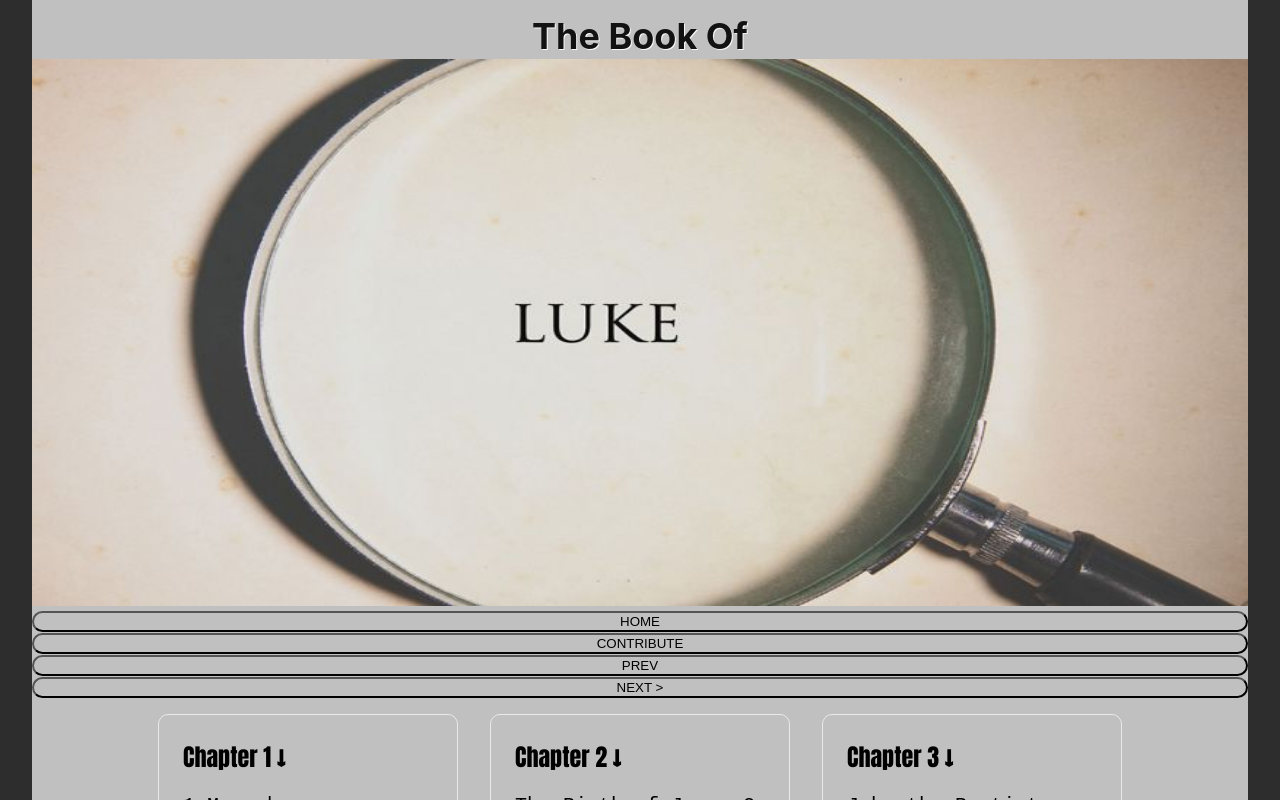
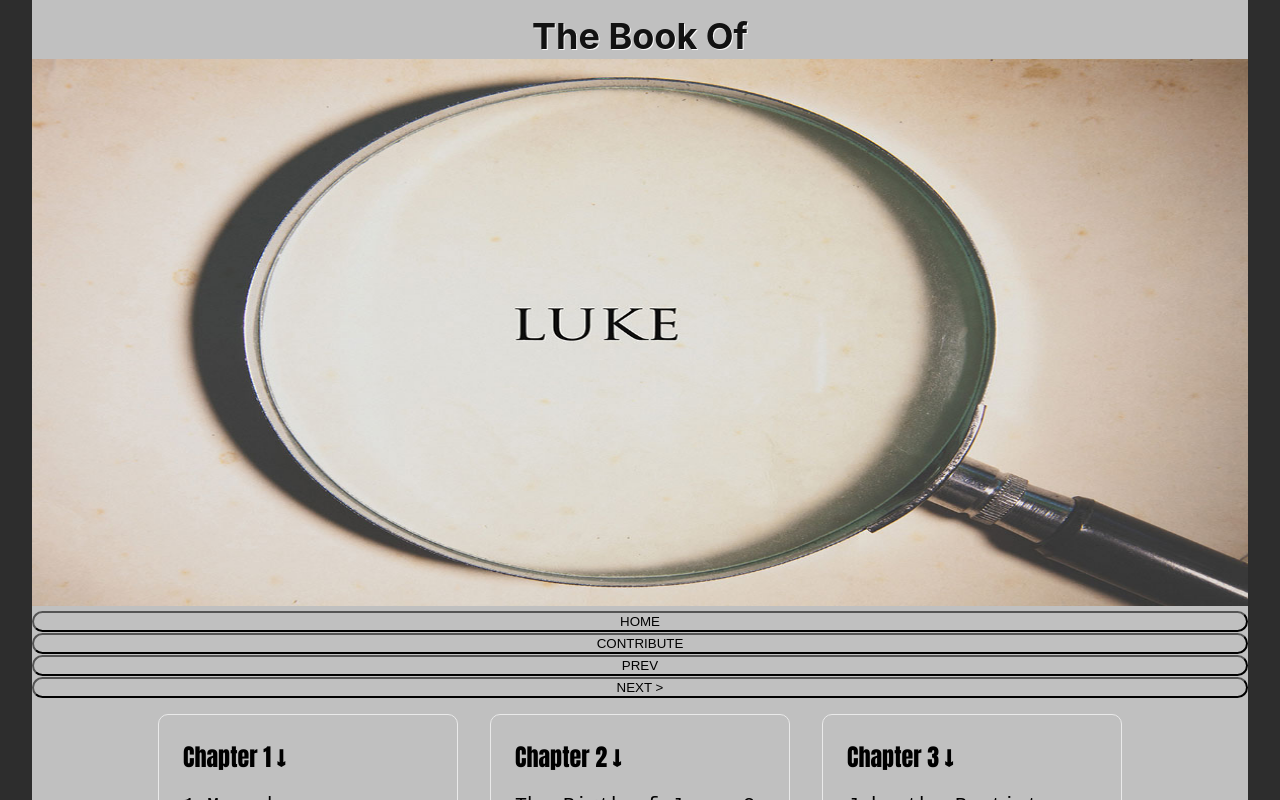
Before and after one commit to jnutt367/luke, a Next.js app: page / in a window 1280 px wide. Shown: the top 800 px of the page. Built offline with nearby package versions, Linux system fonts and the light colour scheme.

Commit message:
Update index.js
Luke_1.jpg

```diff
--- a/pages/index.js
+++ b/pages/index.js
@@ -18,7 +18,7 @@ export default function Home() {
         </h1>
          <div className={styles.hero}>
        <Image
-                                src="/Luke_1_833_460_80_c1.jpg"
+                                src="/Luke_1.jpg"
                                 alt="Jesus"
                                 height={900}
                                 width={2000}
```
